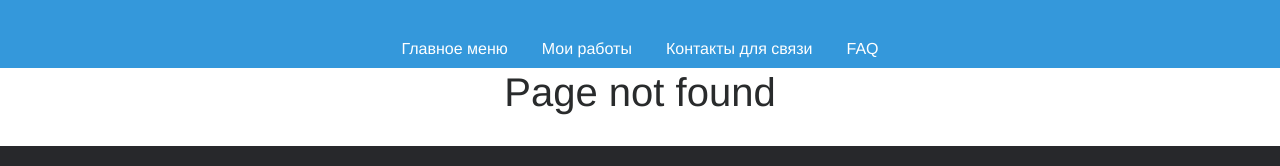
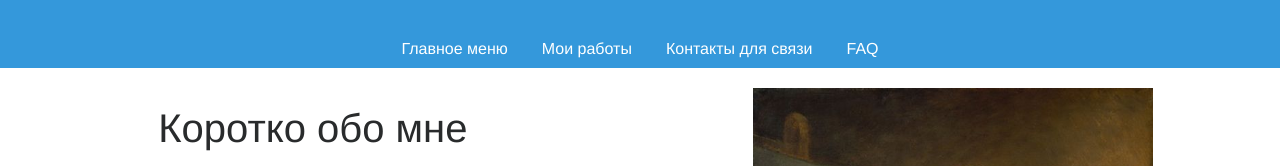
Before and after one commit to AlekseySapunkov/vite-react-bootstrap-ts-app, a React (Vite) app: page / in a window 1280 px wide. Shown: the part 232-398 px from the top of the page. Built offline with nearby package versions, Linux system fonts and the light colour scheme.

Commit message:
Update App.tsx

```diff
--- a/src/App.tsx
+++ b/src/App.tsx
@@ -25,7 +25,6 @@ function App() {
         {isModalVisible && <ModalWindow setModalVisible={setModalVisibilityHandler} />}
         <Header />
         <Routes>
-          <Route path="" element={<NotFound />} /> // empty ""
           <Route path="*" element={<NotFound />} /> // star *
           <Route element={<NotFound />} /> // without path
           <Route path="/" element={<MainContent />} />
```
